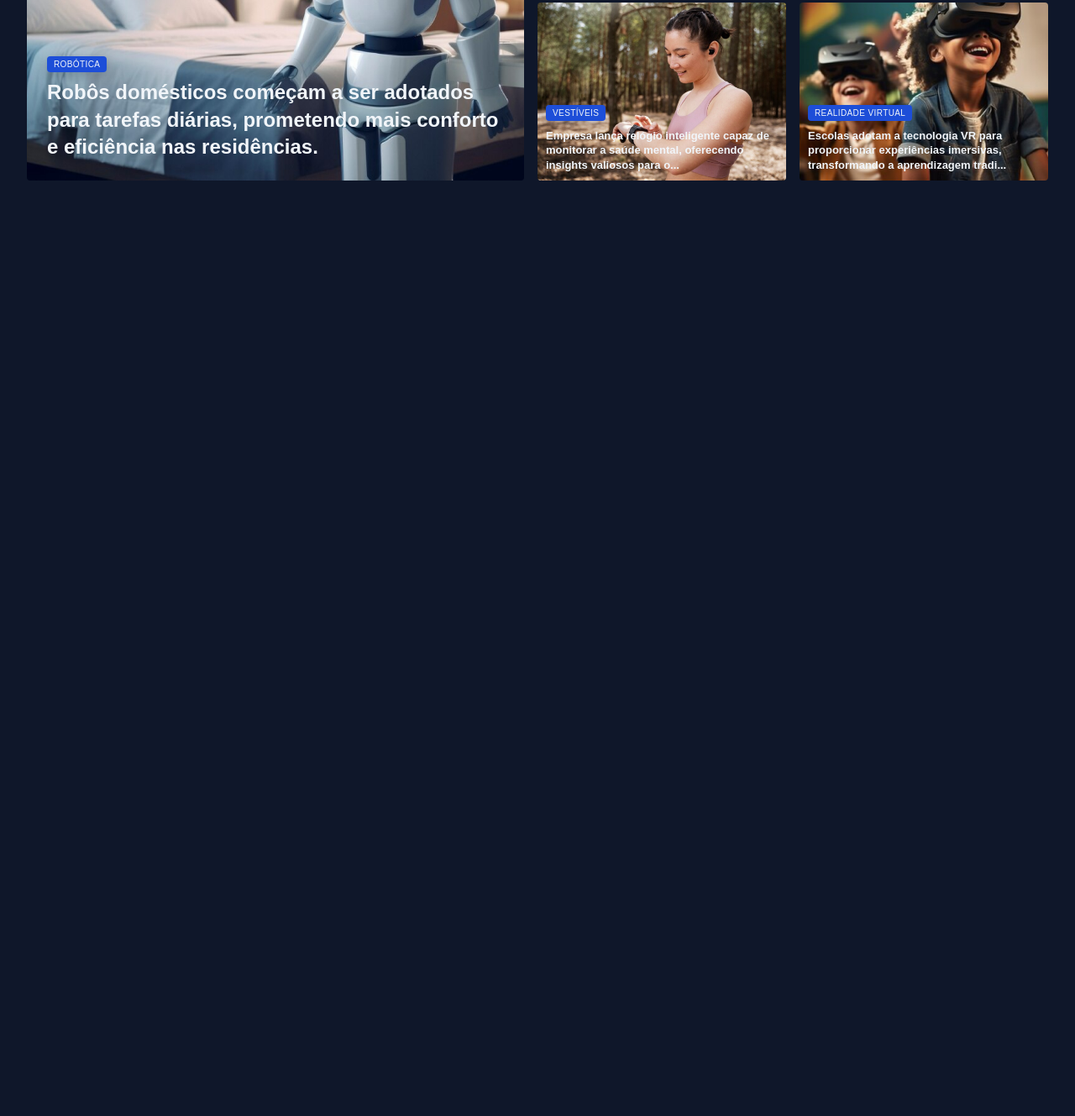
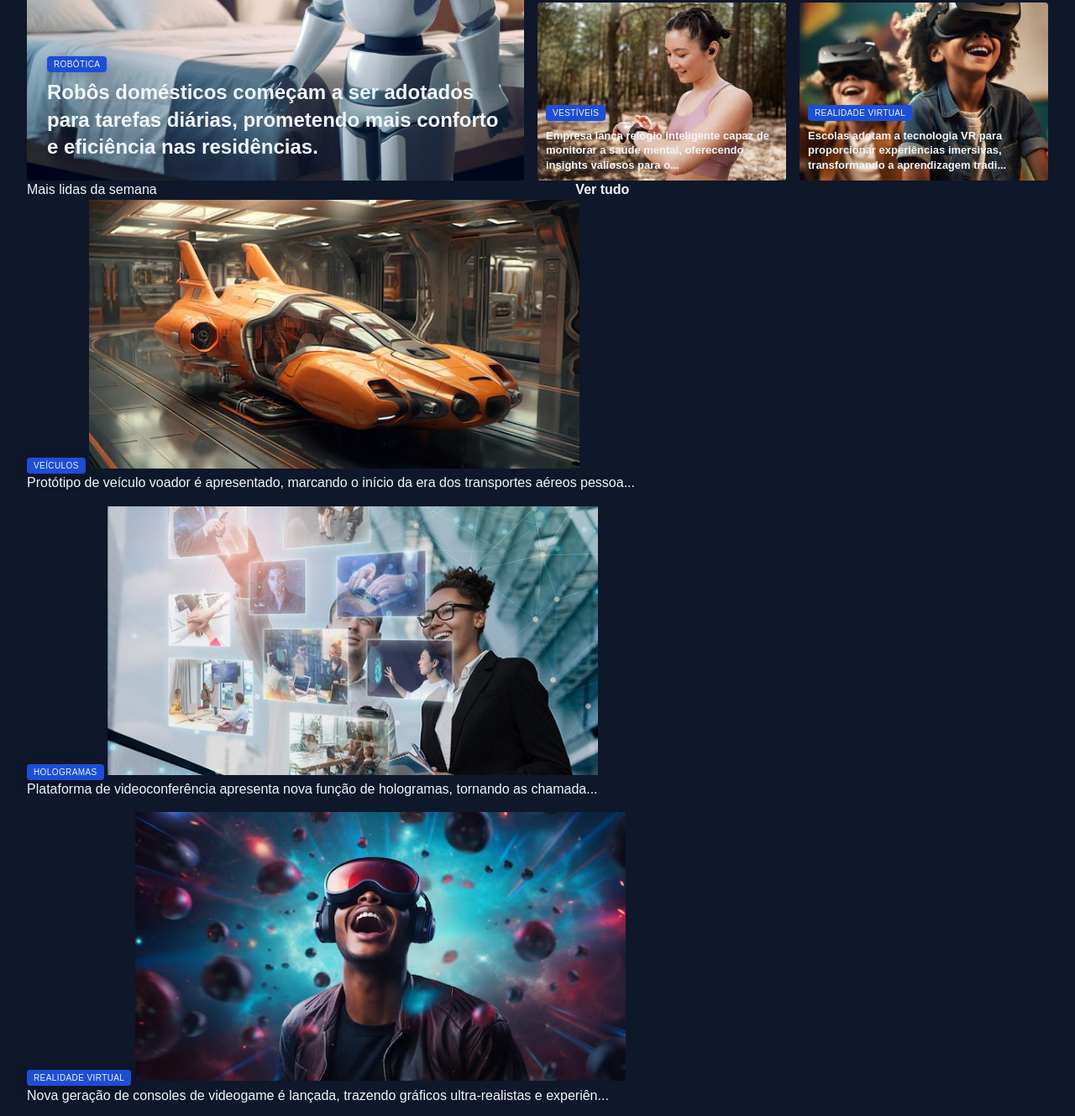
Before and after one commit to AnaNascto/Projeto-Portal-de-noticias, a plain HTML site: page index.html in a window 1280 px wide. Shown: the part 389-1718 px from the top of the page at 84% size. Before the commit the page ends 800 px from the top, so only its background shows below. Drawn offline with Linux system fonts and the light colour scheme.

Commit message:
Estruturando seção mais lida da semana

```diff
--- a/index.html
+++ b/index.html
@@ -95,6 +95,49 @@
 
         </section>
 
+     <section id="weekly">
+        <header class="grid grid-flow-col">
+            <h3>Mais lidas da semana</h3>
+            <a href="#" class="grid grid-flow-col">
+                <strong>Ver tudo</strong>
+                <span></span>
+            </a>
+        </header>
+
+        <div class="grid gap-16">
+            <figure>
+                <span class="content-tag">veículos</span>
+                <img src="assets/images/Image 06.png" alt="Protótipo de veículo voador é apresentado, marcando o início da era dos transportes aéreos pessoa...">
+                <p>
+                    Protótipo de veículo voador é apresentado, marcando o início da era dos transportes aéreos pessoa...
+                </p>
+            </figure>
+
+            <figure>
+                <span class="content-tag">hologramas</span>
+                <img src="assets/images/Image 07.png" alt="Plataforma de videoconferência apresenta nova função de hologramas, tornando as chamada...">
+                <p>
+                    Plataforma de videoconferência apresenta nova função de hologramas, tornando as chamada...
+                </p>
+            </figure>
+
+            <figure>
+                <span class="content-tag">realidade virtual</span>
+                <img src="assets/images/Image 08.png" alt=" Nova geração de consoles de videogame é lançada, trazendo gráficos ultra-realistas e experiên...">
+                <p>
+                    Nova geração de consoles de videogame é lançada, trazendo gráficos ultra-realistas e experiên...
+                </p>
+            </figure>
+
+            <figure>
+                <span class="content-tag">internet</span>
+                <img src="assets/images/Image 09.png" alt="Projeto busca oferecer internet de alta velocidade em áreas remotas através de satélites.">
+                <p>
+                    Projeto busca oferecer internet de alta velocidade em áreas remotas através de satélites.
+                </p>
+            </figure>
+        </div>
+     </section>
     </main>
 </body>
 </html>
```
